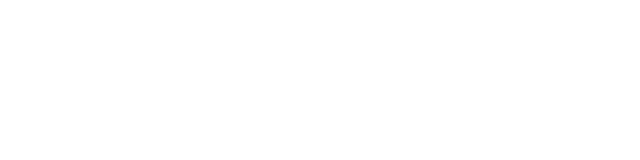
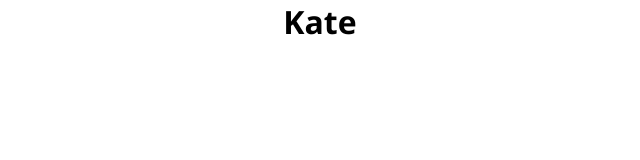
Before and after one commit to KateFront/practice-react, a React (Create React App) app: page / in a window 1280 px wide. Shown: the top 160 px of the page, without its empty margins (320-960 px from the left). Built offline with nearby package versions, Linux system fonts and the light colour scheme.

Commit message:
create a context

```diff
--- a/src/App.js
+++ b/src/App.js
@@ -1,10 +1,17 @@
 import './App.css';
+import User from "./components/User";
+import {useState} from "react";
+import UserContext from "./context/UserContext";
 
 function App() {
-  return (
-    <div className="App">
-    </div>
-  );
+    const [user, setUser] = useState('Kate')
+    return (
+        <UserContext.Provider value={user}>
+            <div className="App">
+                <User/>
+            </div>
+        </UserContext.Provider>
+    );
 }
 
 export default App;
--- /dev/null
+++ b/src/components/User.jsx
@@ -0,0 +1,12 @@
+import React from 'react';
+import UserInfo from "./UserInfo";
+
+const User = () => {
+    return (
+        <div>
+            <UserInfo/>
+        </div>
+    );
+};
+
+export default User;
--- /dev/null
+++ b/src/components/UserInfo.jsx
@@ -0,0 +1,11 @@
+import UserContext from "../context/UserContext";
+
+const UserInfo = () => {
+    return (
+        <UserContext.Consumer>
+            {value => <h1>{value}</h1>}
+        </UserContext.Consumer>
+    );
+};
+
+export default UserInfo;
--- /dev/null
+++ b/src/context/UserContext.js
@@ -0,0 +1,5 @@
+import {createContext} from "react";
+
+const UserContext = createContext();
+
+export default UserContext;
```
